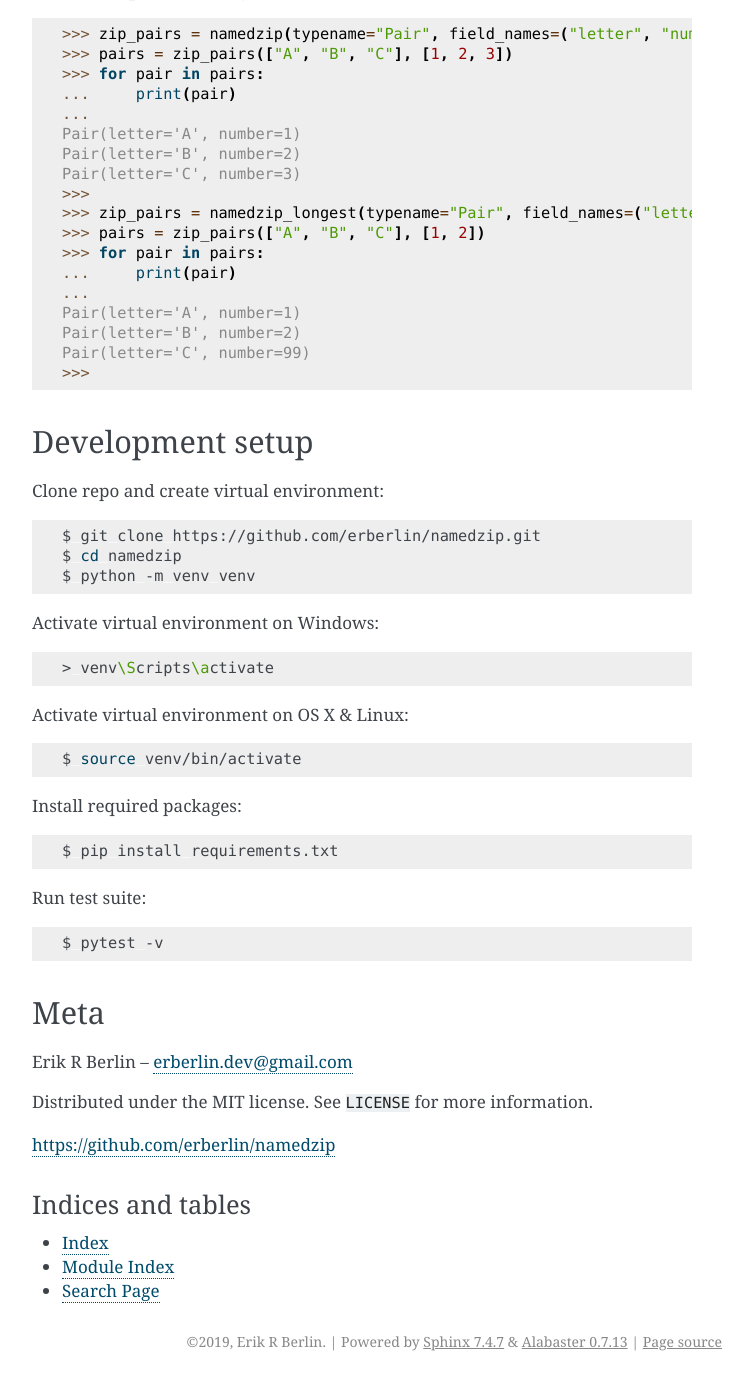
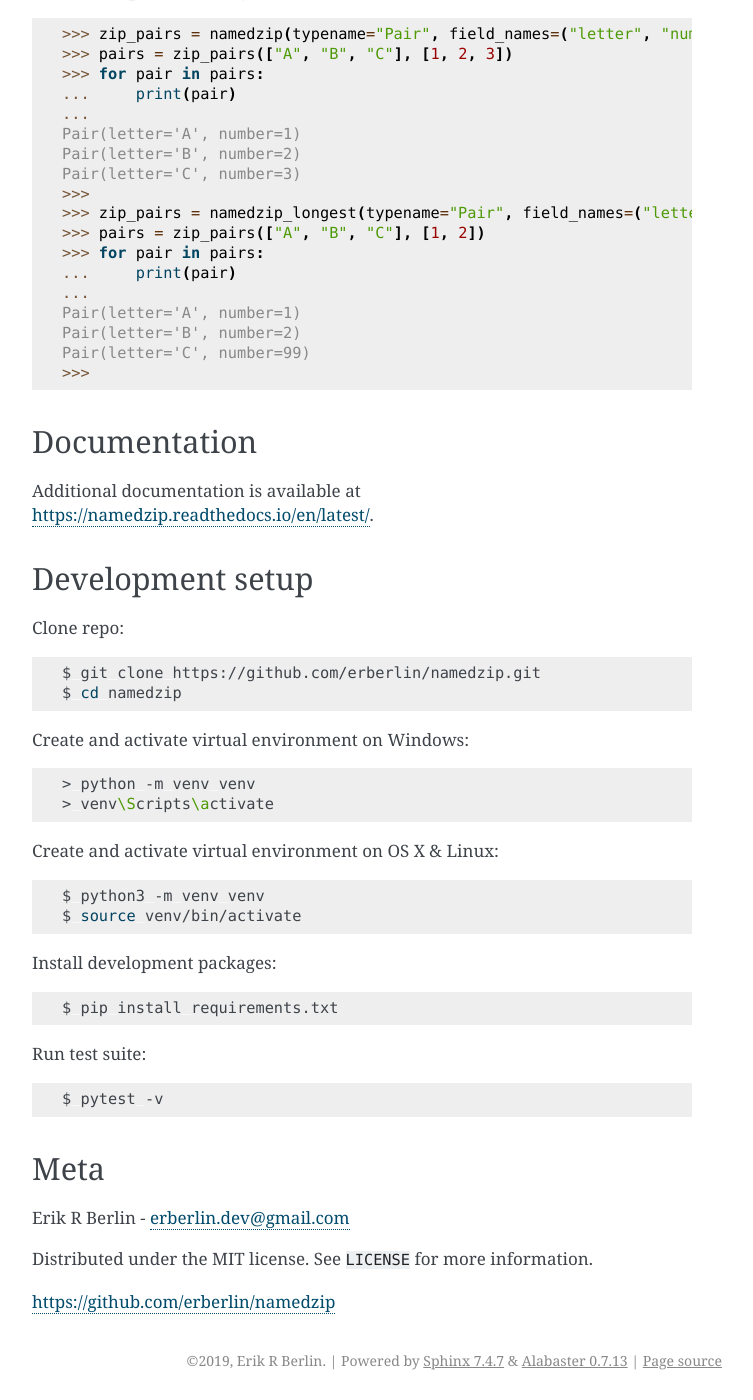
Before and after one commit to erberlin/namedzip, a Sphinx documentation site: the page built from docs/source/index.rst, in a window 1280 px wide and 1400 px high, scrolled down 964 px. Shown: the whole window, without its empty margins (388-1141 px from the left). Built offline with Sphinx 7.4.7, drawn with Linux system fonts in a browser that asks for light colours; some of the changed text lies outside the part shown.

Commit message:
Update README.

```diff
--- a/README.rst
+++ b/README.rst
@@ -67,29 +71,34 @@ Or **without positional arguments** to return reusable function objects:
    Pair(letter='C', number=99)
    >>>
 
+Documentation
+-------------
+Additional documentation is available at https://namedzip.readthedocs.io/en/latest/.
+
 Development setup
 -----------------
-Clone repo and create virtual environment:
+Clone repo:
 
 .. code-block:: shell
 
    $ git clone https://github.com/erberlin/namedzip.git
    $ cd namedzip
-   $ python -m venv venv
 
-Activate virtual environment on Windows:
+Create and activate virtual environment on Windows:
 
 .. code-block:: shell
 
+   > python -m venv venv
    > venv\Scripts\activate
 
-Activate virtual environment on OS X & Linux:
+Create and activate virtual environment on OS X & Linux:
 
 .. code-block:: shell
 
+   $ python3 -m venv venv
    $ source venv/bin/activate
 
-Install required packages:
+Install development packages:
 
 .. code-block:: shell
 
@@ -104,7 +113,7 @@ Run test suite:
 Meta
 ----
 
-Erik R Berlin – erberlin.dev@gmail.com
+Erik R Berlin - erberlin.dev@gmail.com
 
 Distributed under the MIT license. See ``LICENSE`` for more information.
 
--- a/docs/source/index.rst
+++ b/docs/source/index.rst
@@ -11,10 +11,3 @@
 
    readme
    interfaces
-
-Indices and tables
-==================
-
-* :ref:`genindex`
-* :ref:`modindex`
-* :ref:`search`
--- a/namedzip/__init__.py
+++ b/namedzip/__init__.py
@@ -1,4 +1,4 @@
 from .namedzip import namedzip, namedzip_longest
 
 __all__ = ["namedzip", "namedzip_longest"]
-__version__ = "1.0.1"
+__version__ = "1.0.2"
--- a/setup.py
+++ b/setup.py
@@ -5,7 +5,7 @@ with open("README.rst", "r", encoding="utf-8") as f:
 
 setup(
     name="namedzip",
-    version="1.0.1",
+    version="1.0.2",
     description="Extends zip() and itertools.zip_longest() to generate named tuples.",
     long_description=README,
     long_description_content_type="text/x-rst",
```
Also changed, not shown: other parts of README.rst (+6 -2 lines).
